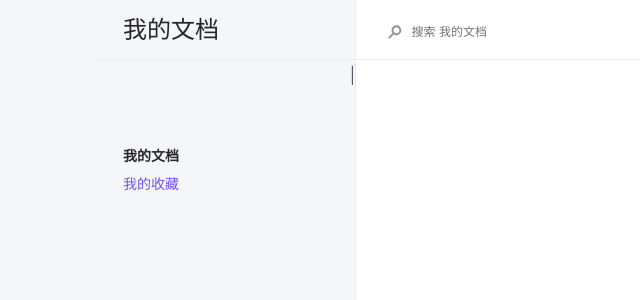
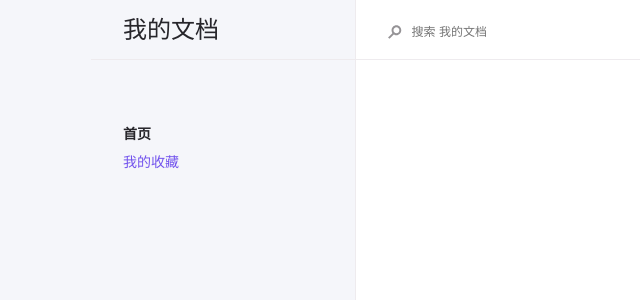
Before and after one commit to zhuzhiyuan/docs, a Jekyll site: the page built from index.md, in a window 1280 px wide. Shown: the top 300 px of the page, without its empty margins (0-640 px from the left). Built offline with Jekyll 4.4.1, drawn with Linux system fonts in a browser that asks for light colours; comment, search, counter and statistics services are not loaded.

Commit message:
update docs

```diff
--- a/_layouts/default.html
+++ b/_layouts/default.html
@@ -5,7 +5,6 @@
 <body>
   <div class="page-wrap">
     <div class="side-bar">
-        <a href="{{ site.url }}" class="site-title fs-6 lh-tight">首页</a> |
       <a href="{{ site.url }}{{ site.baseurl }}" class="site-title fs-6 lh-tight">{{ site.title }}</a>
       <span class="fs-3"><button class="js-main-nav-trigger navigation-list-toggle btn btn-outline" type="button" data-text-toggle="Hide">Menu</button></span>
       <div class="navigation main-nav js-main-nav">
--- a/index.md
+++ b/index.md
@@ -1,7 +1,7 @@
 ---
 layout: default
-title: 我的文档
+title: 首页
 nav_order: 1
-description: "我的网站"
+description: "首页"
 permalink: /
 ---
```
